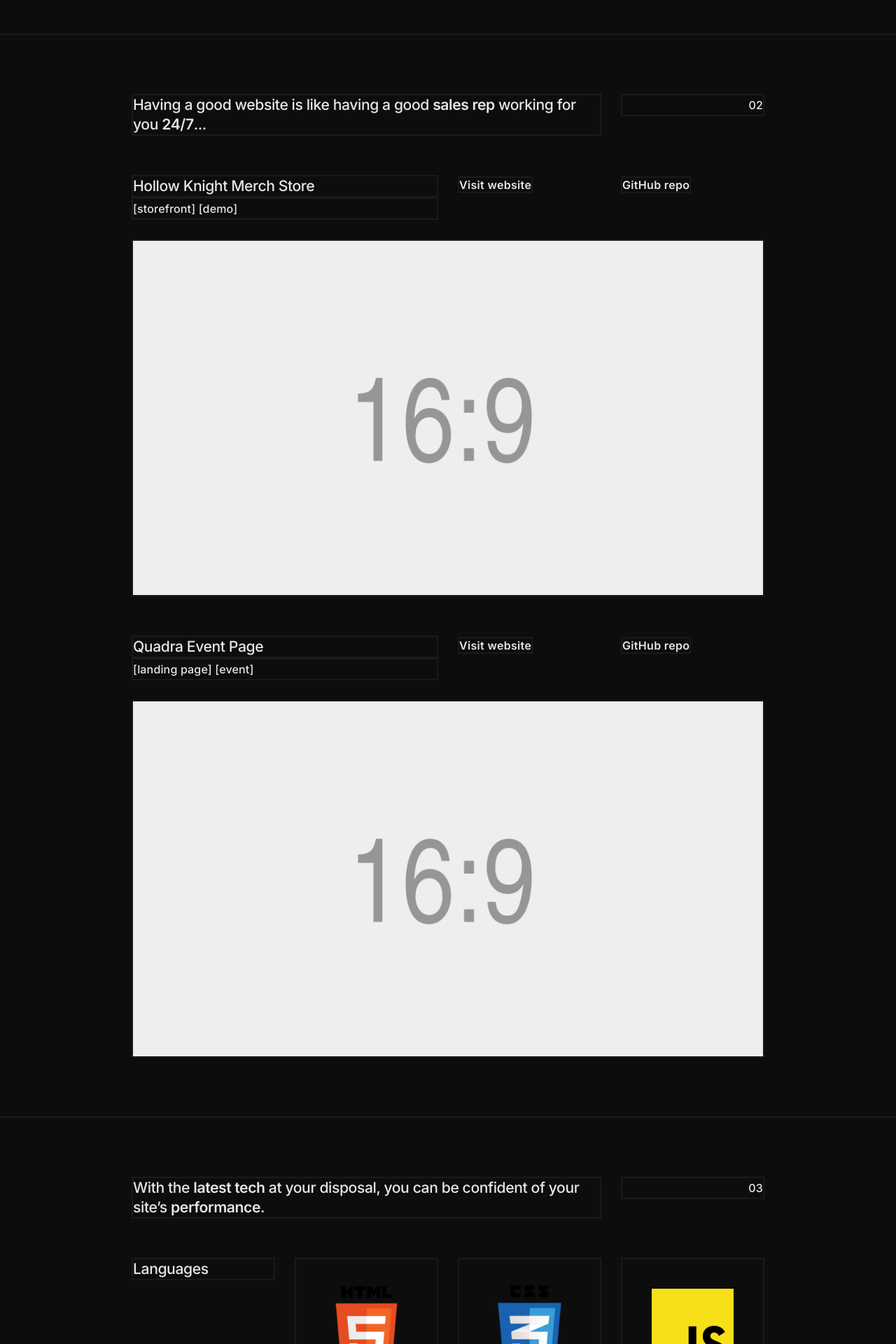
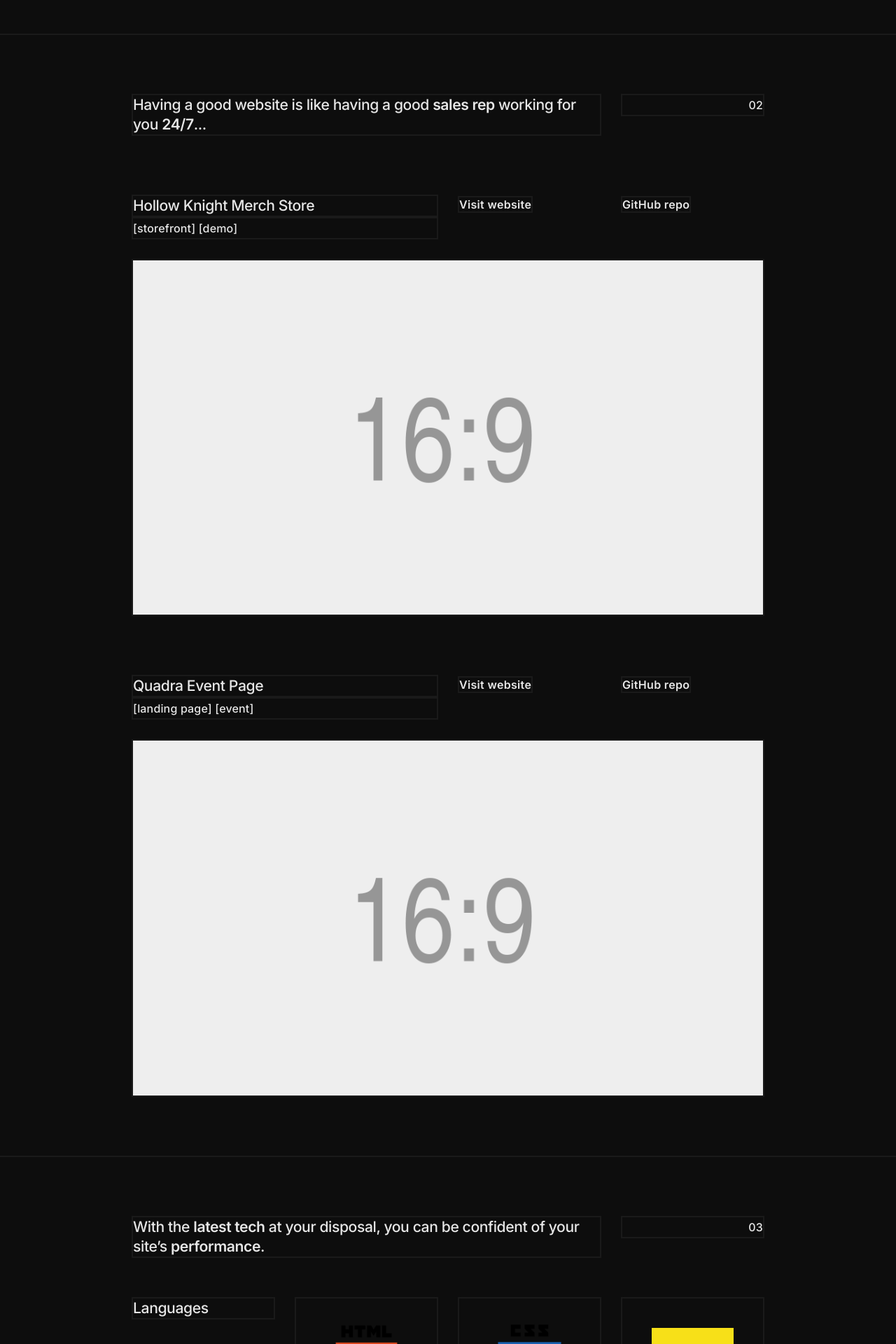
Before and after one commit to jingtianfeng/jtfeng-personal-1, a Jekyll site: the page built from index.html, in a window 1280 px wide. Shown: the part 1422-3342 px from the top of the page at 70% size. Built offline with Jekyll 4.4.1, drawn with Linux system fonts in a browser that asks for light colours.

Commit message:
Update index: tweak #frontend-work margins

```diff
--- a/index.html
+++ b/index.html
@@ -81,7 +81,7 @@
                 <div class="border border-dark text-end">02</div>
             </div>
         </div>
-        <div class="row gy-4 mt-4">
+        <div class="row gy-4 mt-5">
             <div class="col-4 col-md-2">
                 <h3 class="border border-dark">
                     Hollow Knight Merch Store
@@ -112,7 +112,7 @@
                      height="160" width="auto">
             </div>
         </div>
-        <div class="row gy-4 mt-4">
+        <div class="row gy-4 mt-5">
             <div class="col-4 col-md-2">
                 <h3 class="border border-dark">
                     Quadra Event Page
```
